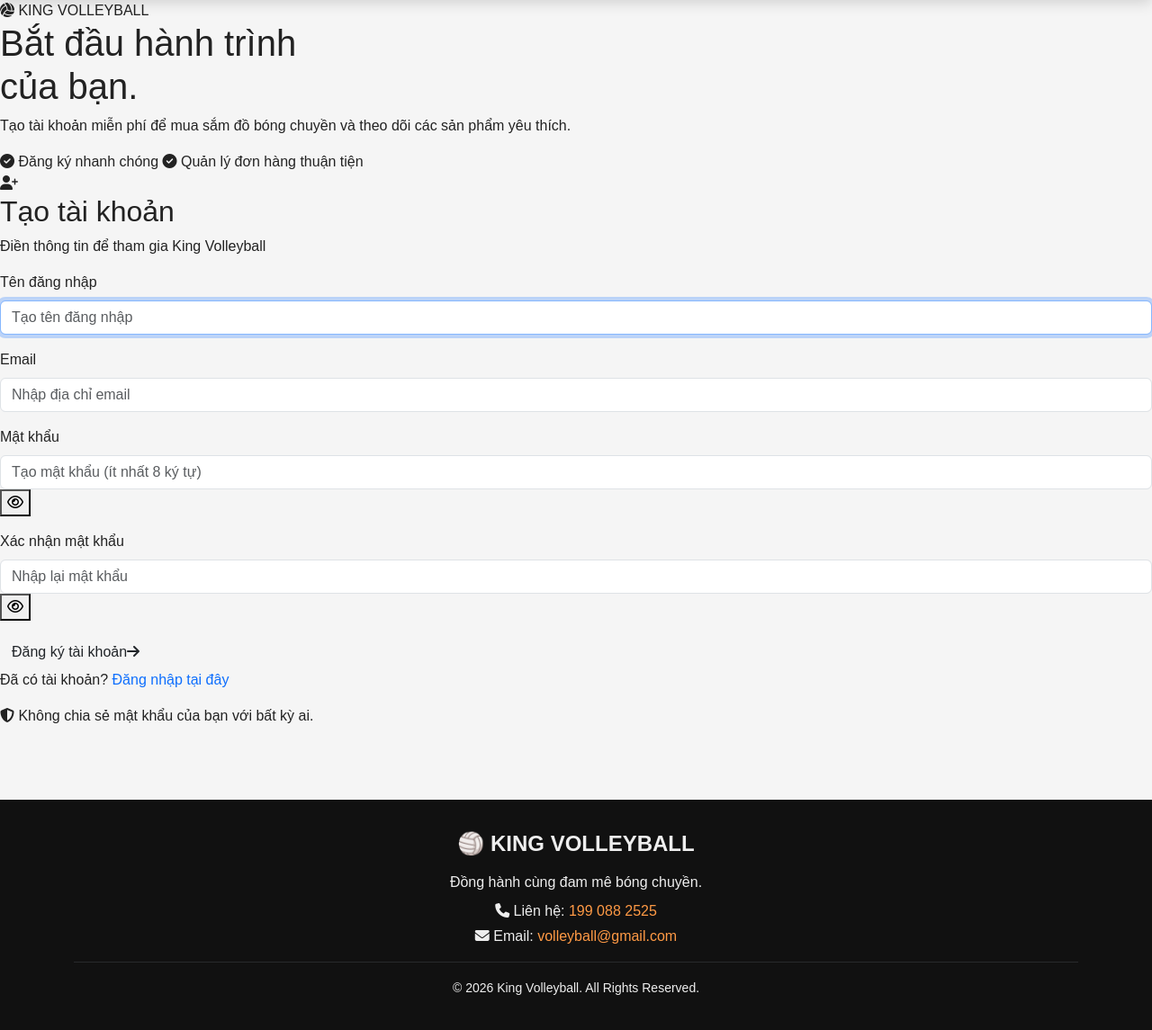
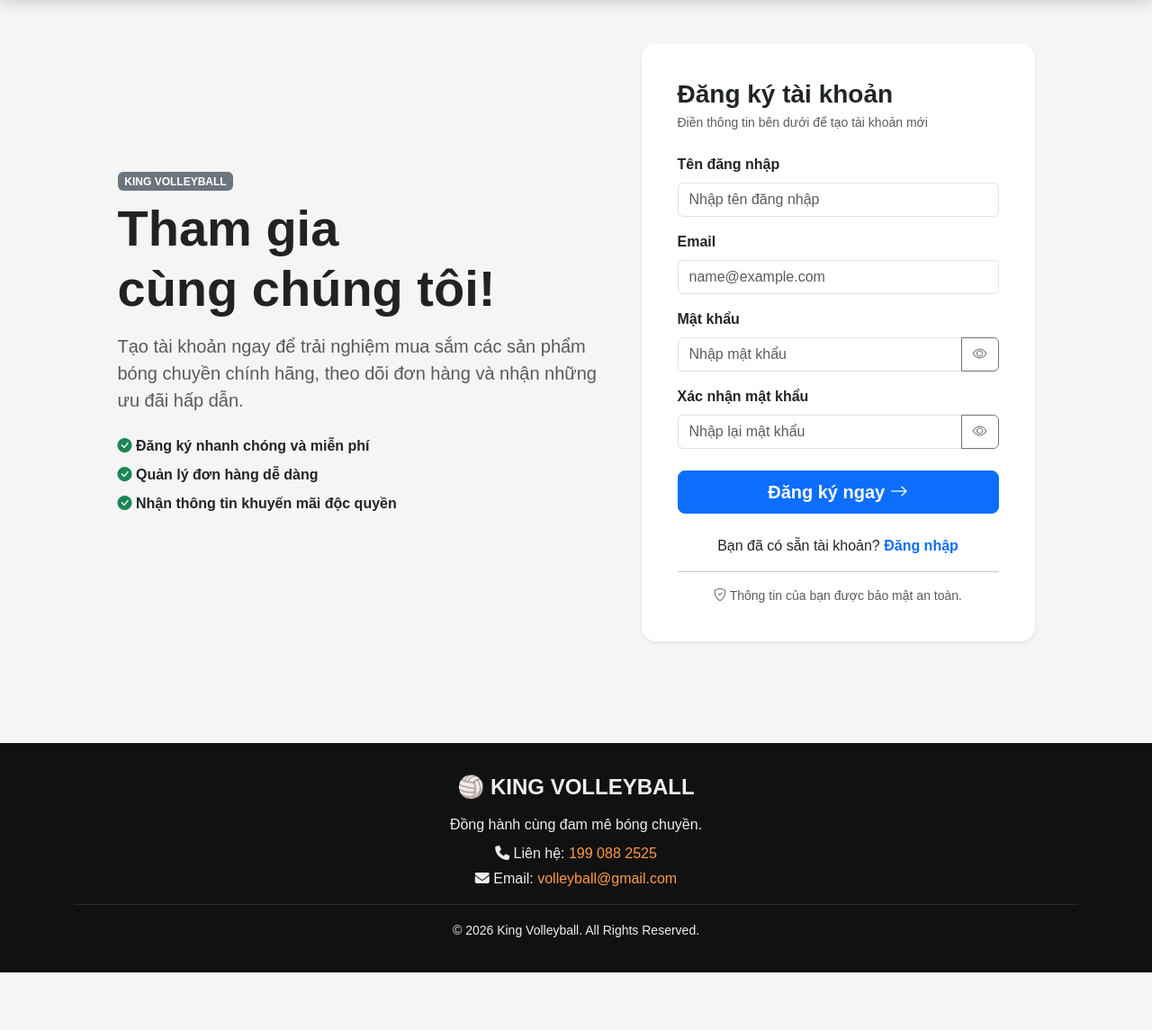
Before and after one commit to Nguyen-Kieu-Khanh-17/KingVolleyball, a Django app: page /register/ in a window 1280 px wide. Shown: the part 88-1233 px from the top of the page at 90% size. After the commit the page ends 1169 px from the top, so only its background shows below. Run offline with Django 5.2, Linux system fonts and the light colour scheme.

Commit message:
Hoan thien giao dien login va register kem nut an hien mat khau

```diff
--- a/templates/register.html
+++ b/templates/register.html
@@ -1,60 +1,120 @@
 {% extends 'base.html' %}
+{% load static %}
 
 {% block title %}Đăng ký | King Volleyball{% endblock %}
 
 {% block content %}
-<section class="auth-page auth-page-register">
-  <div class="auth-layout">
-    <div class="auth-intro">
-      <span class="auth-eyebrow"><i class="fa-solid fa-volleyball"></i> KING VOLLEYBALL</span>
-      <h1>Bắt đầu hành trình<br>của bạn.</h1>
-      <p>Tạo tài khoản miễn phí để mua sắm đồ bóng chuyền và theo dõi các sản phẩm yêu thích.</p>
-      <div class="auth-points">
-        <span><i class="fa-solid fa-check-circle"></i> Đăng ký nhanh chóng</span>
-        <span><i class="fa-solid fa-check-circle"></i> Quản lý đơn hàng thuận tiện</span>
+<div class="container my-5">
+    <div class="row justify-content-center align-items-center g-5">
+        <!-- Cột thông tin giới thiệu (bên trái) -->
+        <div class="col-lg-6">
+            <span class="badge bg-secondary mb-2">KING VOLLEYBALL</span>
+            <h1 class="display-4 fw-bold mb-3">Tham gia<br>cùng chúng tôi!</h1>
+            <p class="lead text-muted mb-4">
+                Tạo tài khoản ngay để trải nghiệm mua sắm các sản phẩm bóng chuyền chính hãng, theo dõi đơn hàng và nhận những ưu đãi hấp dẫn.
+            </p>
+            <div class="d-flex flex-column gap-2 text-dark fw-bold">
+                <div><i class="bi bi-check-circle-fill text-success"></i> Đăng ký nhanh chóng và miễn phí</div>
+                <div><i class="bi bi-check-circle-fill text-success"></i> Quản lý đơn hàng dễ dàng</div>
+                <div><i class="bi bi-check-circle-fill text-success"></i> Nhận thông tin khuyến mãi độc quyền</div>
             </div>
         </div>
 
-    <div class="auth-card">
-      <div class="auth-card-heading">
-        <span class="auth-icon"><i class="fa-solid fa-user-plus"></i></span>
-        <div><h2>Tạo tài khoản</h2><p>Điền thông tin để tham gia King Volleyball</p></div>
+        <!-- Cột Form đăng ký (bên phải) -->
+        <div class="col-lg-5">
+            <div class="card border-0 shadow-sm p-4 rounded-4">
+                <div class="card-body">
+                    <h3 class="card-title fw-bold mb-1">Đăng ký tài khoản</h3>
+                    <p class="text-muted small mb-4">Điền thông tin bên dưới để tạo tài khoản mới</p>
+
+                    <!-- Hiển thị thông báo (messages) nếu có -->
+                    {% if messages %}
+                        {% for message in messages %}
+                            <div class="alert alert-{{ message.tags }} alert-dismissible fade show" role="alert">
+                                {{ message }}
+                                <button type="button" class="btn-close" data-bs-dismiss="alert" aria-label="Close"></button>
+                            </div>
+                        {% endfor %}
+                    {% endif %}
+
+                    {% if form.errors %}
+                        <div class="alert alert-danger alert-dismissible fade show" role="alert">
+                            Vui lòng kiểm tra lại thông tin nhập vào bên dưới.
+                            <button type="button" class="btn-close" data-bs-dismiss="alert" aria-label="Close"></button>
+                        </div>
+                    {% endif %}
+
+                    <form method="POST" action="">
+                        {% csrf_token %}
+
+                        <div class="mb-3">
+                            <label for="username" class="form-label fw-bold">Tên đăng nhập</label>
+                            <input type="text" class="form-control" id="username" name="username" placeholder="Nhập tên đăng nhập" required>
                         </div>
 
-      {% if form.non_field_errors %}<div class="alert alert-danger" role="alert">{{ form.non_field_errors|striptags }}</div>{% endif %}
-      <form method="post" action="{% url 'register' %}" novalidate>
-        {% csrf_token %}
-        {% for field in form %}
                         <div class="mb-3">
-            <label for="{{ field.id_for_label }}" class="form-label">{{ field.label }}</label>
-            <div class="password-wrap">
-              {{ field }}
-              {% if field.name == 'password1' or field.name == 'password2' %}
-                <button class="password-toggle" type="button" data-toggle-password="{{ field.id_for_label }}" aria-label="Hiện mật khẩu"><i class="fa-regular fa-eye"></i></button>
-              {% endif %}
+                            <label for="email" class="form-label fw-bold">Email</label>
+                            <input type="email" class="form-control" id="email" name="email" placeholder="name@example.com" required>
                         </div>
-            {% if field.help_text and field.name == 'password1' %}<div class="field-help">Mật khẩu nên có ít nhất 8 ký tự và không quá dễ đoán.</div>{% endif %}
-            {% for error in field.errors %}<div class="field-error">{{ error }}</div>{% endfor %}
-          </div>
-        {% endfor %}
-        <button type="submit" class="btn auth-submit"><span>Đăng ký tài khoản</span><i class="fa-solid fa-arrow-right"></i></button>
-      </form>
-      <p class="auth-switch">Đã có tài khoản? <a href="{% url 'login' %}">Đăng nhập tại đây</a></p>
-      <p class="auth-security"><i class="fa-solid fa-shield-halved"></i> Không chia sẻ mật khẩu của bạn với bất kỳ ai.</p>
+
+                        <!-- Ô Mật khẩu 1 tích hợp nút con mắt -->
+                        <div class="mb-3">
+                            <label for="password1" class="form-label fw-bold">Mật khẩu</label>
+                            <div class="input-group">
+                                <input type="password" class="form-control" id="password1" name="password1" placeholder="Nhập mật khẩu" required>
+                                <button class="btn btn-outline-secondary toggle-pwd" type="button" data-target="password1">
+                                    <i class="bi bi-eye"></i>
+                                </button>
                             </div>
                         </div>
-</section>
-{% endblock %}
 
-{% block extra_js %}
+                        <!-- Ô Xác nhận mật khẩu tích hợp nút con mắt -->
+                        <div class="mb-3">
+                            <label for="password2" class="form-label fw-bold">Xác nhận mật khẩu</label>
+                            <div class="input-group">
+                                <input type="password" class="form-control" id="password2" name="password2" placeholder="Nhập lại mật khẩu" required>
+                                <button class="btn btn-outline-secondary toggle-pwd" type="button" data-target="password2">
+                                    <i class="bi bi-eye"></i>
+                                </button>
+                            </div>
+                        </div>
+
+                        <div class="d-grid gap-2 my-4">
+                            <button type="submit" class="btn btn-primary btn-lg fw-bold">
+                                Đăng ký ngay <i class="bi bi-arrow-right"></i>
+                            </button>
+                        </div>
+                    </form>
+
+                    <p class="text-center mb-3">
+                        Bạn đã có sẵn tài khoản? <a href="{% url 'login' %}" class="text-decoration-none fw-bold">Đăng nhập</a>
+                    </p>
+
+                    <hr class="my-3">
+
+                    <p class="text-muted small text-center mb-0">
+                        <i class="bi bi-shield-check"></i> Thông tin của bạn được bảo mật an toàn.
+                    </p>
+                </div>
+            </div>
+        </div>
+    </div>
+</div>
+
+<!-- Script xử lý ẩn/hiện mật khẩu cho trang Đăng ký -->
 <script>
-  document.querySelectorAll('[data-toggle-password]').forEach(function (button) {
+    document.querySelectorAll('.toggle-pwd').forEach(button => {
         button.addEventListener('click', function () {
-      const input = document.getElementById(button.dataset.togglePassword);
-      if (!input) return;
-      input.type = input.type === 'password' ? 'text' : 'password';
-      button.innerHTML = input.type === 'password' ? '<i class="fa-regular fa-eye"></i>' : '<i class="fa-regular fa-eye-slash"></i>';
-      button.setAttribute('aria-label', input.type === 'password' ? 'Hiện mật khẩu' : 'Ẩn mật khẩu');
+            const targetId = this.getAttribute('data-target');
+            const passwordInput = document.getElementById(targetId);
+            const icon = this.querySelector('i');
+
+            if (passwordInput) {
+                const type = passwordInput.getAttribute('type') === 'password' ? 'text' : 'password';
+                passwordInput.setAttribute('type', type);
+                icon.classList.toggle('bi-eye');
+                icon.classList.toggle('bi-eye-slash');
+            }
         });
     });
 </script>
```
Also changed, not shown: templates/login.html (+10 -7 lines). Lines whose indentation alone changed are shown as unchanged.
